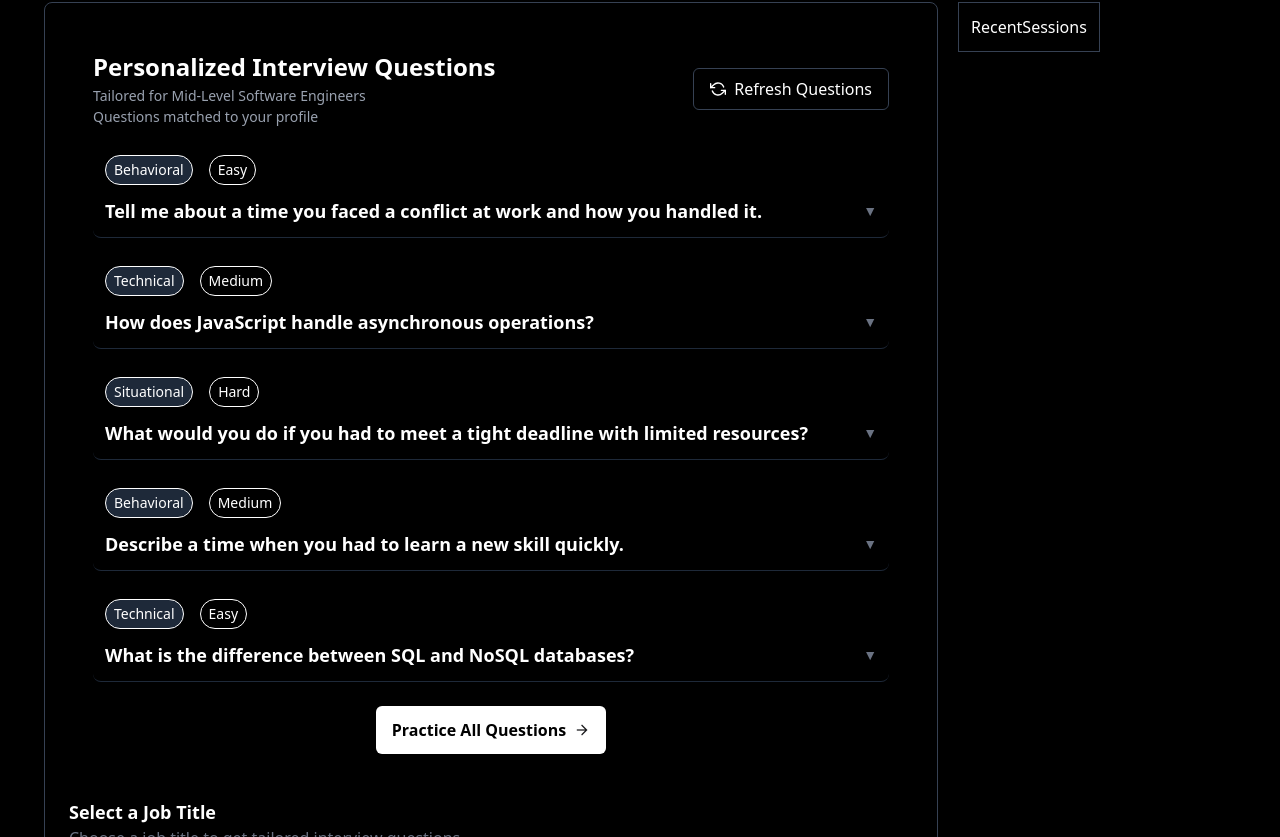
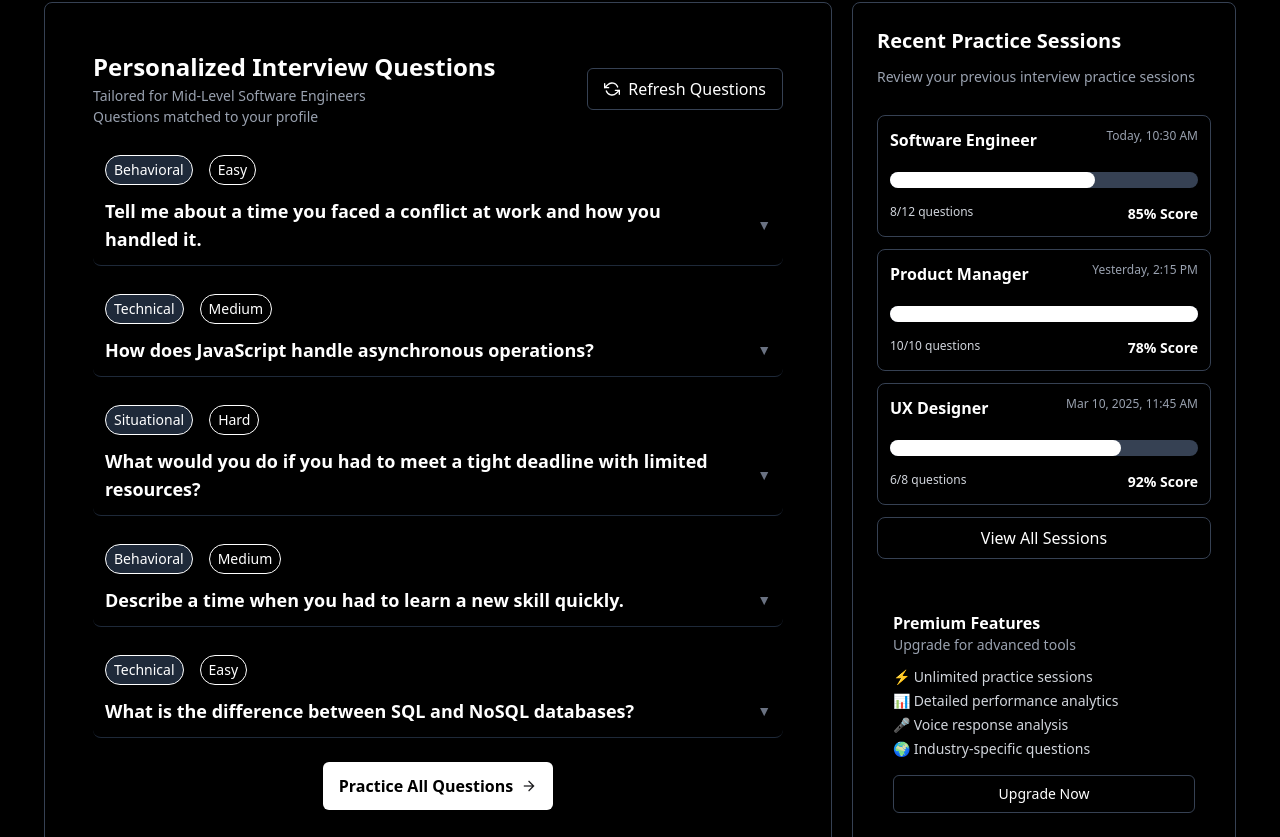
Before and after one commit to A-Moawad/AI-Interviewer-Front, a React (Vite) app: page /dashboard in a window 1280 px wide. Shown: the part 423-1260 px from the top of the page. Built offline with nearby package versions, Linux system fonts and the light colour scheme.

Commit message:
feat: create recent session progress

```diff
--- a/src/pages/Dashboard/components/RecentSessions.jsx
+++ b/src/pages/Dashboard/components/RecentSessions.jsx
@@ -1,11 +1,83 @@
-import React from 'react';
+import React from "react";
 
-function RecentSessions() {
+const sessions = [
+  {
+    title: "Software Engineer",
+    time: "Today, 10:30 AM",
+    progress: "8/12 questions",
+    score: "85%",
+  },
+  {
+    title: "Product Manager",
+    time: "Yesterday, 2:15 PM",
+    progress: "10/10 questions",
+    score: "78%",
+  },
+  {
+    title: "UX Designer",
+    time: "Mar 10, 2025, 11:45 AM",
+    progress: "6/8 questions",
+    score: "92%",
+  },
+];
+
+export default function RecentSessions() {
   return (
-    <div className="flex border-1 border-gray-700 p-3">
-      RecentSessions
+    <div className="flex flex-col gap-3 p-6 text-white rounded-lg border border-gray-700 w-96">
+      <div>
+        <h2 className="text-xl font-semibold mb-3">Recent Practice Sessions</h2>
+        <p className="text-sm text-gray-400 mb-4">
+          Review your previous interview practice sessions
+        </p>
+      </div>
+
+      {sessions.map((session, index) => (
+        <div
+          key={index}
+          className="flex flex-col gap-3 border border-gray-700 p-3 rounded-lg "
+        >
+          {/* header  */}
+          <div className="flex justify-between">
+            <h3 className="font-semibold">{session.title}</h3>
+            <p className="text-xs text-gray-400">{session.time}</p>
+          </div>
+          {/* progress  */}
+          <div className="relative mt-2 h-4 bg-gray-700 rounded-full">
+            <div
+              className="absolute h-full bg-white rounded-full"
+              style={{
+                width:
+                  (parseInt(session.progress.split("/")[0]) /
+                    parseInt(session.progress.split("/")[1])) *
+                    100 +
+                  "%",
+              }}
+            ></div>
+          </div>
+          {/* footer  */}
+          <div className="flex justify-between">
+            <p className="text-xs text-gray-300 mt-1">{session.progress}</p>
+            <p className="text-sm font-semibold mt-1">{session.score} Score</p>
+          </div>
+        </div>
+      ))}
+      <button className="w-full border border-gray-700 py-2 px-6 rounded-lg text-white cursor-pointer">
+        View All Sessions
+      </button>
+
+      <div className="mt-6 p-4  rounded-lg">
+        <h3 className=" font-bold">Premium Features</h3>
+        <p className="text-sm text-gray-400 mb-3">Upgrade for advanced tools</p>
+        <ul className=" text-sm text-gray-300 space-y-1">
+          <li>⚡ Unlimited practice sessions</li>
+          <li>📊 Detailed performance analytics</li>
+          <li>🎤 Voice response analysis</li>
+          <li>🌍 Industry-specific questions</li>
+        </ul>
+        <button className="mt-4 w-full border border-gray-700 text-white py-2 rounded-md text-sm">
+          Upgrade Now
+        </button>
+      </div>
     </div>
   );
 }
-
-export default RecentSessions;
```
